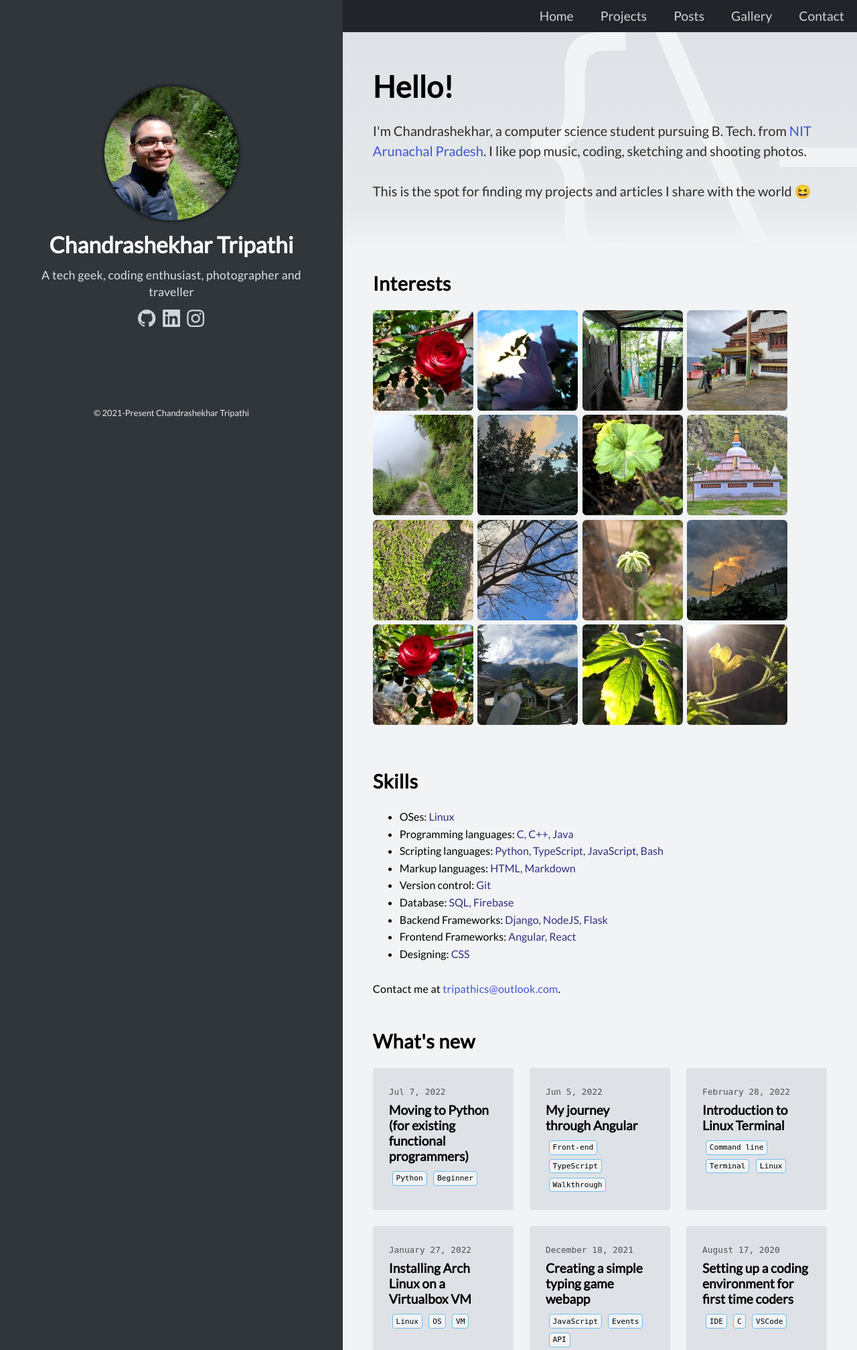
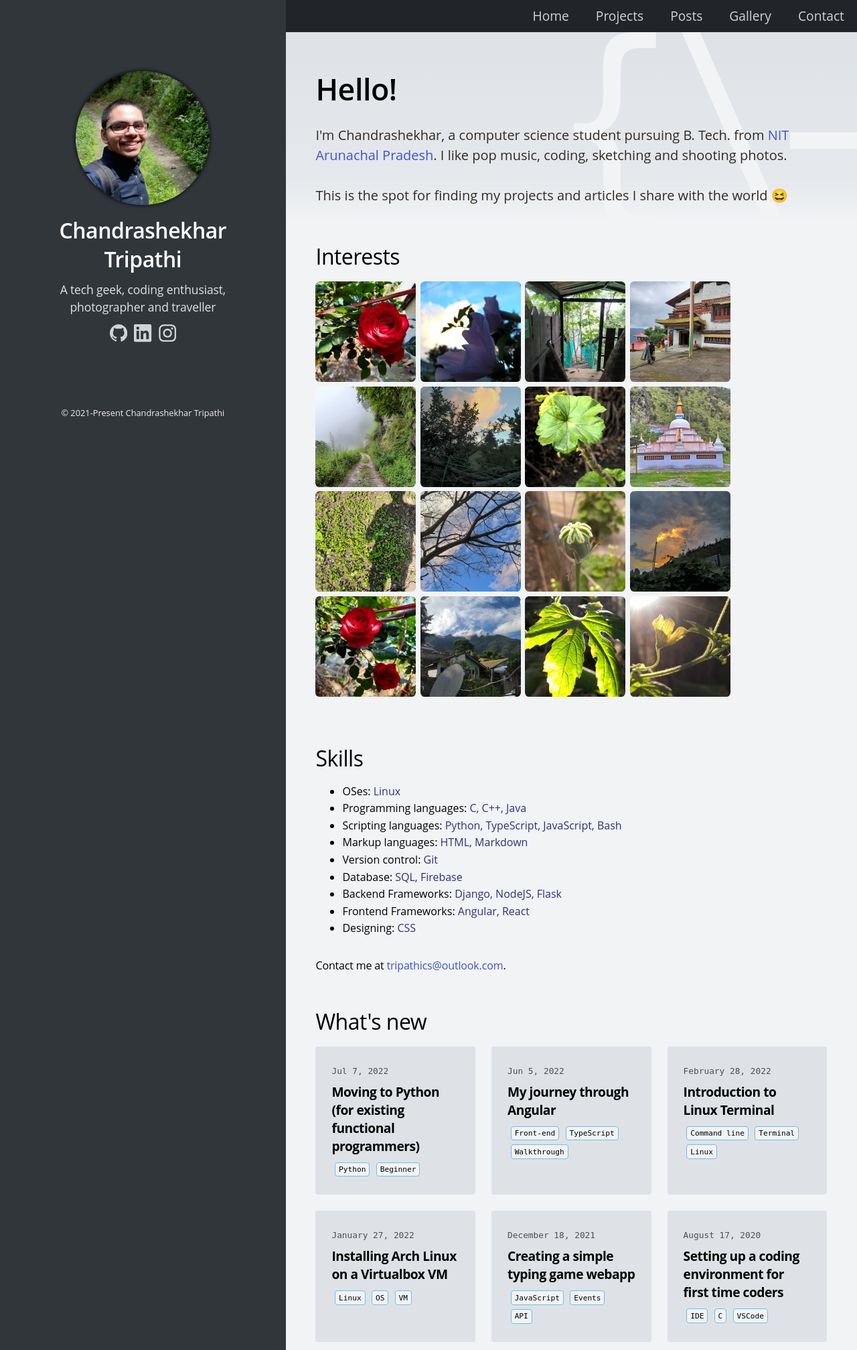
Before and after one commit to tripathics/homepage-grid, a Flask app: page / in a window 1280 px wide. Shown: the top 2015 px of the page at 67% size. Run offline with Flask 2, Linux system fonts and the light colour scheme.

Commit message:
update margin and padding, enable link selection, optimize headings font and margin,

```diff
--- a/static/styles.css
+++ b/static/styles.css
@@ -44,6 +44,7 @@
     --indigo-dark: rgb(69, 9, 207);
     --indigo-light: rgb(150, 155, 245);
     --indigo-muted: rgb(241, 242, 253);
+    --color-neutral-muted: rgba(175,184,193,0.2)
 
     --gray-2-grad: 233, 236, 239;
     --gray-3-grad: 222, 226, 230;
@@ -74,7 +75,7 @@ button:focus {
 }
 
 /* For disabling that blue highlight on links */
-input, textarea, button, select, a {
+input, textarea, button, select {
     -webkit-tap-highlight-color: transparent;
     -webkit-touch-callout: none;
     -webkit-user-select: none;
@@ -86,12 +87,12 @@ input, textarea, button, select, a {
 
 body {
     background-color: var(--gray-8);
-    font-family: 'Lato', sans-serif;
+    font-family: 'Open Sans', sans-serif;
 }
 
 p {
     margin: 0.5rem 0;
-    letter-spacing: 0.015rem;
+    letter-spacing: -0.01rem;
     line-height: 1.6rem;
 }
 
@@ -99,21 +100,26 @@ ul, ol {
     line-height: 1.6rem;
 }
 
+h1, h2, h3 {
+    letter-spacing: -0.03rem;
+}
+
 h1 {
-    font-size: 2.8em;
+    font-size: 2.8rem;
     font-weight: 600;
+    margin: 0 0 1.5rem;
 }
 
 h2 {
-    font-size: 1.8em;
-    margin-bottom: 0.8em;
-    letter-spacing: 0.015em;
-    font-weight: 600;
+    font-size: 2rem;
+    margin: 0 0 1rem;
+    /* margin-bottom: 0.8rem; */
+    font-weight: 500;
 }
 
 h3 {
-    margin-bottom: 0.7em;
-    font-size: 1.2em;
+    margin-bottom: 0.7rem;
+    font-size: 1.2rem;
 }
 
 h1.title {
@@ -154,7 +160,8 @@ a:hover {
 
 nav {
     position: sticky;
-    font-size: 1.2em;
+    font-size: 1.2rem;
+    font-weight: 450;
     top: 0;
 }
 
@@ -185,15 +192,12 @@ nav {
 }
 
 #nav-colapse-items a, #nav-exp-items a {
-    text-decoration: none;
     color: var(--gray-4);
-    font-weight: 500;
 }
 
 #nav-colapse-items a:hover, #nav-exp-items a:hover {
+    font-weight: 500;
     color: white;
-    text-decoration: underline;
-    text-decoration-color: white;
 }
 
 /* Nav items within expanded nav */
@@ -214,6 +218,7 @@ nav {
 }
 
 button.menu {
+    display: none;
     background-color: transparent;
     border: none;
     border-radius: .275rem;
@@ -239,16 +244,7 @@ button.menu:active {
         display: block;
     }
 }
-
 @media screen and (min-width: 550px) {
-    #nav-colapse-items {
-        display: flex;
-    }
-
-    button.menu {
-        display: none;
-    }
-
     #nav-exp-items {
         display: none;
     }
@@ -266,7 +262,7 @@ button.menu:active {
 h1.profile-name {
     color: white;
     margin: 0 0 0.8rem;
-    font-size: 2.1rem;
+    font-size: 2rem;
 }
 
 div.greet p {
@@ -330,11 +326,12 @@ footer {
 
 /* sections */
 .container {
-    margin: 1rem 2.8rem 3rem;
+    margin: 1rem 0 3rem;
+    padding: 0 2.8rem;
 }
 
 .head-container {
-    padding: 3.4rem 2.8rem;
+    padding: 3.4rem 2.8rem 0;
 }
 
 /* hero section */
@@ -352,6 +349,7 @@ header.hero {
 p.hero-description {
     margin: 1.5rem 0 1rem;
     font-size: 1.25rem;
+    font-weight: 500;
     line-height: 1.5;
     letter-spacing: normal;
     color: #312B25;
@@ -482,7 +480,8 @@ p.hero-description {
 /****** Mobile screens ********/
 @media screen and (max-width: 710px) {
     .container {
-        margin: 1rem 2rem 1.5rem;
+        margin: 1rem 0;
+        padding: 0 2rem;
     }
 
     .head-container {
@@ -491,6 +490,10 @@ p.hero-description {
 
     .head-container > h1 {
         font-size: 2.4rem;
+    }
+
+    h2 {
+        font-size: 1.7rem;
     }
 }
 
@@ -505,7 +508,8 @@ hr {
 .proj {
     display: flex;
     flex-direction: row;
-    margin-bottom: 2rem;
+    margin: 2rem 0;
+    /* margin-bottom: 2rem; */
 }
 
 .proj > hr {
@@ -553,6 +557,11 @@ hr {
 }
 
 /* Resume */
+.image-wrapper img {
+    width: 100%;
+    height: auto;
+    max-width: 1200px;
+}
 
 
 /*********** Contact ***********/
@@ -679,7 +688,7 @@ div#todo > img {
                 "nul nv"
                 "grt mn"
                 "ftr mn";
-            grid-template-columns: minmax(21rem, 2fr) minmax(0, 3fr);
+            grid-template-columns: minmax(21rem, 1fr) minmax(0, 2fr);
             grid-template-rows: var(--main-offset) 530px auto;
         }
 
```
